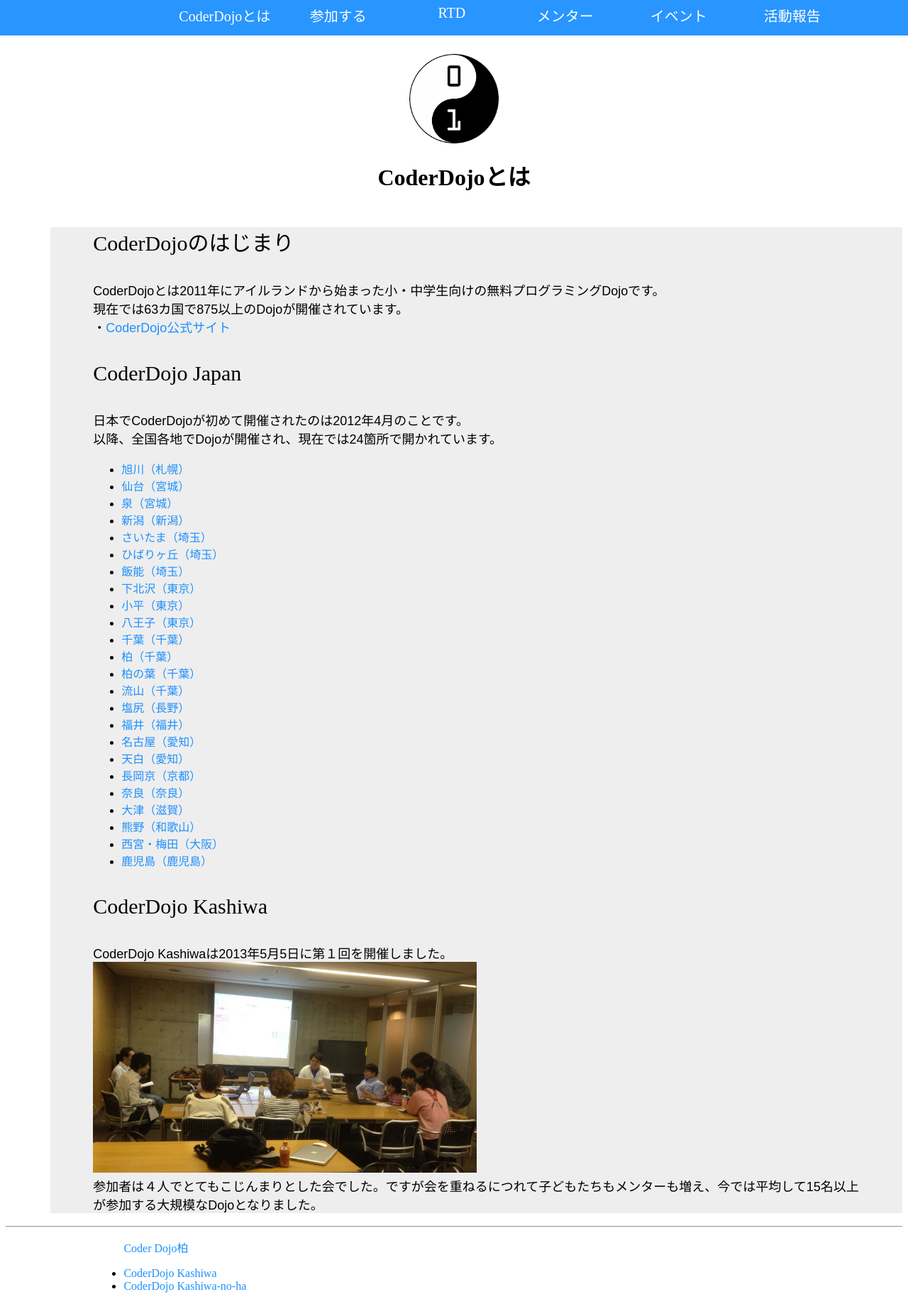
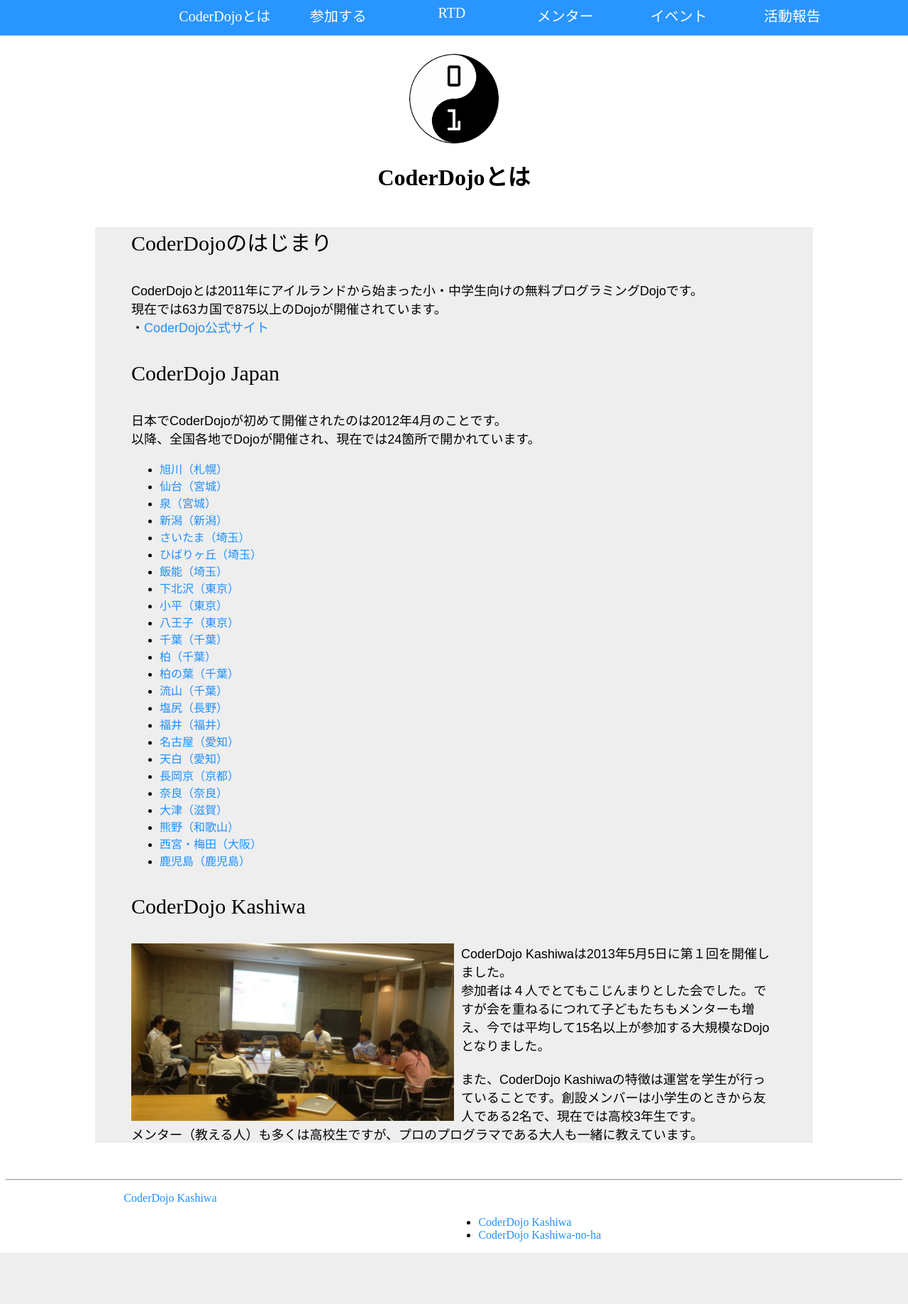
Before and after one commit to Mikimaro/CDK_HP, a PHP site: page /about.php in a window 1280 px wide. Shown: the whole page at 71% size. After the commit the page ends 1765 px from the top, so only its background shows below. Run offline with PHP 8.4, Linux system fonts and the light colour scheme; some libraries are stand-ins or nearby versions.

Commit message:
no message

```diff
--- a/about.php
+++ b/about.php
@@ -79,10 +79,14 @@
 		<div class="aboutCDK">
 
 			<p class="title">CoderDojo Kashiwa</p>
+			<img src="./image/firstDojo.jpg" width="50%" class="imageFloatLeft">
 			<p class="text">
 				CoderDojo Kashiwaは2013年5月5日に第１回を開催しました。<br>
-				<img src="./image/firstDojo.jpg" width="50%"><br>
-				参加者は４人でとてもこじんまりとした会でした。ですが会を重ねるにつれて子どもたちもメンターも増え、今では平均して15名以上が参加する大規模なDojoとなりました。
+
+				参加者は４人でとてもこじんまりとした会でした。ですが会を重ねるにつれて子どもたちもメンターも増え、今では平均して15名以上が参加する大規模なDojoとなりました。<br><br>
+
+				また、CoderDojo Kashiwaの特徴は運営を学生が行っていることです。創設メンバーは小学生のときから友人である2名で、現在では高校3年生です。<br>
+				メンター（教える人）も多くは高校生ですが、プロのプログラマである大人も一緒に教えています。
 			</p>
 
 		</div>
--- a/footer.php
+++ b/footer.php
@@ -3,7 +3,7 @@
 
 <div id="footer">
 
-	<div class="fb-page" data-href="https://www.facebook.com/CoderDojokashiwa/" data-tabs="timeline" data-height="300" data-small-header="false" data-adapt-container-width="true" data-hide-cover="false" data-show-facepile="true"><div class="fb-xfbml-parse-ignore"><blockquote cite="https://www.facebook.com/CoderDojokashiwa/"><a href="https://www.facebook.com/CoderDojokashiwa/">Coder Dojo柏</a></blockquote></div></div>
+	<div class="fb-page" data-href="https://www.facebook.com/CoderDojokashiwa/" data-tabs="timeline" data-width="80%" data-height="400" data-small-header="false" data-adapt-container-width="true" data-hide-cover="false" data-show-facepile="true"><div class="fb-xfbml-parse-ignore"><blockquote cite="https://www.facebook.com/CoderDojokashiwa/"><a href="https://www.facebook.com/CoderDojokashiwa/">CoderDojo Kashiwa</a></blockquote></div></div>
 
 
 
--- a/style/style.css
+++ b/style/style.css
@@ -83,14 +83,10 @@ a{
 /*== main ==*/
 #main{
 	margin-top: 50px;
-<<<<<<< HEAD
 	width: 80%;
 	margin-left: 10%;
-=======
-	width: 90%;
 	background-color: #EEEEEE;
-	margin-left: 5%;
->>>>>>> e0b6c4f9f3ccea824ec68dfb8a6b201de8e9fb0b
+
 }
 
 .topImg{
@@ -114,7 +110,7 @@ a{
 /*== flexslider ==*/
 
 
-/*== headerDojoLogo ==*/
+/*== about ==*/
 
 .headerLogo{
 	top: 100px;
@@ -130,7 +126,7 @@ a{
 
 #about{
 	width: 90%;
-	margin-left: 5%;
+	margin: 5%;
 }
 
 .headline{
@@ -139,6 +135,12 @@ a{
 
 #pageTitle{
 	padding-top: 50px;
+}
+
+.imageFloatLeft{
+	float: left;
+	padding-right: 10px;
+
 }
 
 /*== footer ==*/
@@ -157,5 +159,12 @@ a{
 }
 
 #footerLinks{
+	margin-left: 500px;
 	text-align: left;
 }
+
+
+
+.fb-page{
+
+}
```
